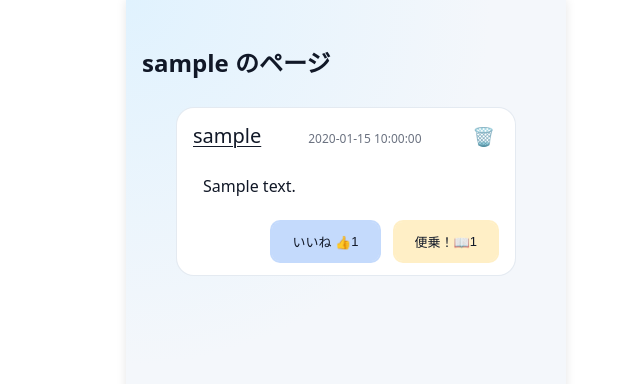
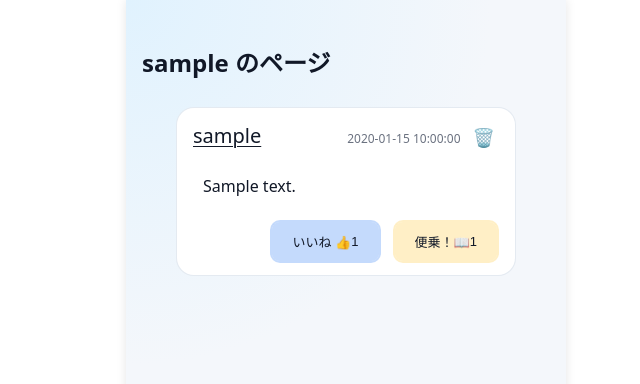
Before and after one commit to RareTECH-Hackathon-Gteam/Hackathon-SNS-app-Gteam, a Flask app: template SNSApp/templates/users/my_page.html in a window 1280 px wide. Shown: the top 384 px of the page, without its empty margins (294-934 px from the left). Run offline with Flask 2, Linux system fonts and the light colour scheme; the template is opened without the code that fills it: most values are stand-ins (such as "Sample title", 1, 10 or a date in 2020); some libraries are stand-ins or nearby versions.

Commit message:
マイページの削除ボタンと投稿日時の配置を調整

```diff
--- a/SNSApp/templates/users/my_page.html
+++ b/SNSApp/templates/users/my_page.html
@@ -25,6 +25,7 @@
             <div class="post-user">
               <span class="display-name">{{ post.user_name }}</span>
             </div>
+            <div class="post-header-actions">
               <div class="post-time">{{ post.created_at }}</div>
               <!-- 削除ボタン -->
               <form
@@ -59,6 +60,7 @@
                 </div>
               </form>
             </div>
+          </div>
           <div class="post-body">
             {{ post.contents }}
           </div>
```
Lines whose indentation alone changed are shown as unchanged.
